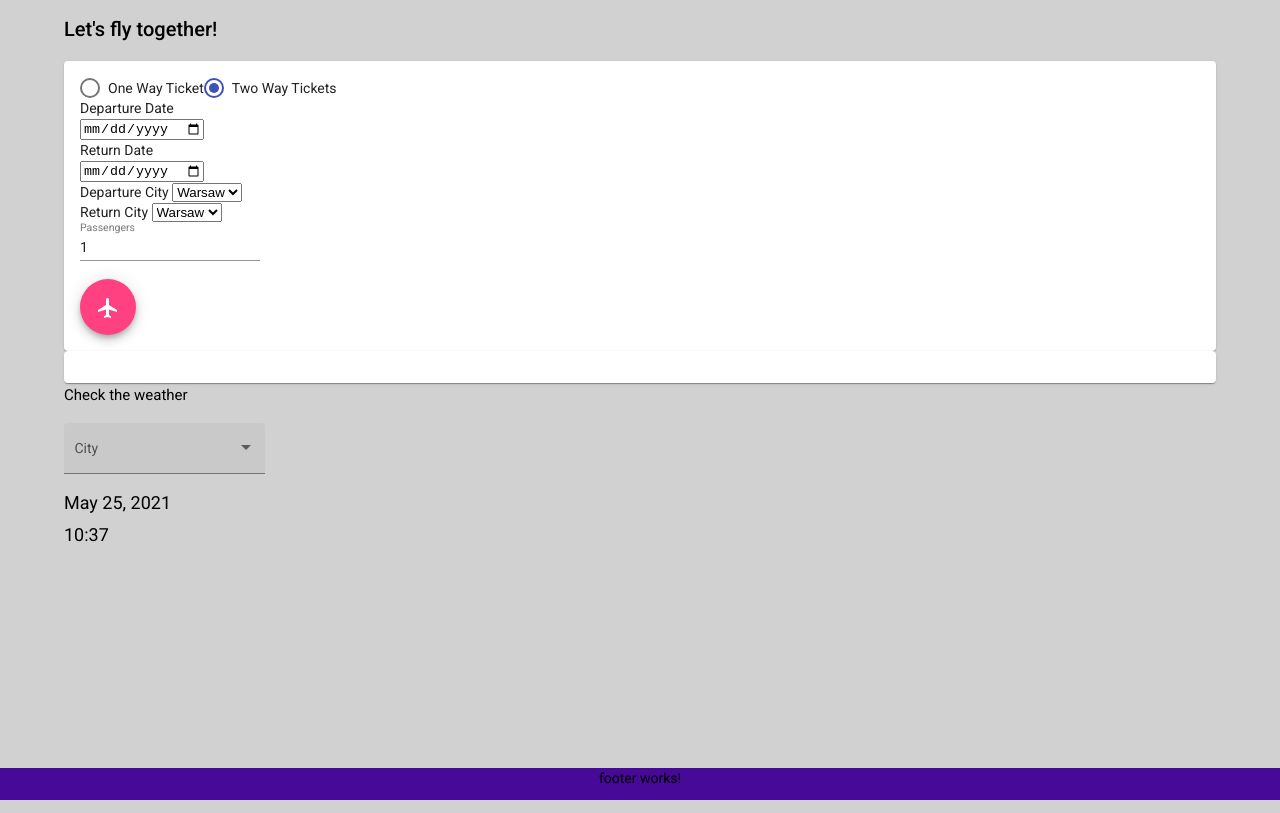
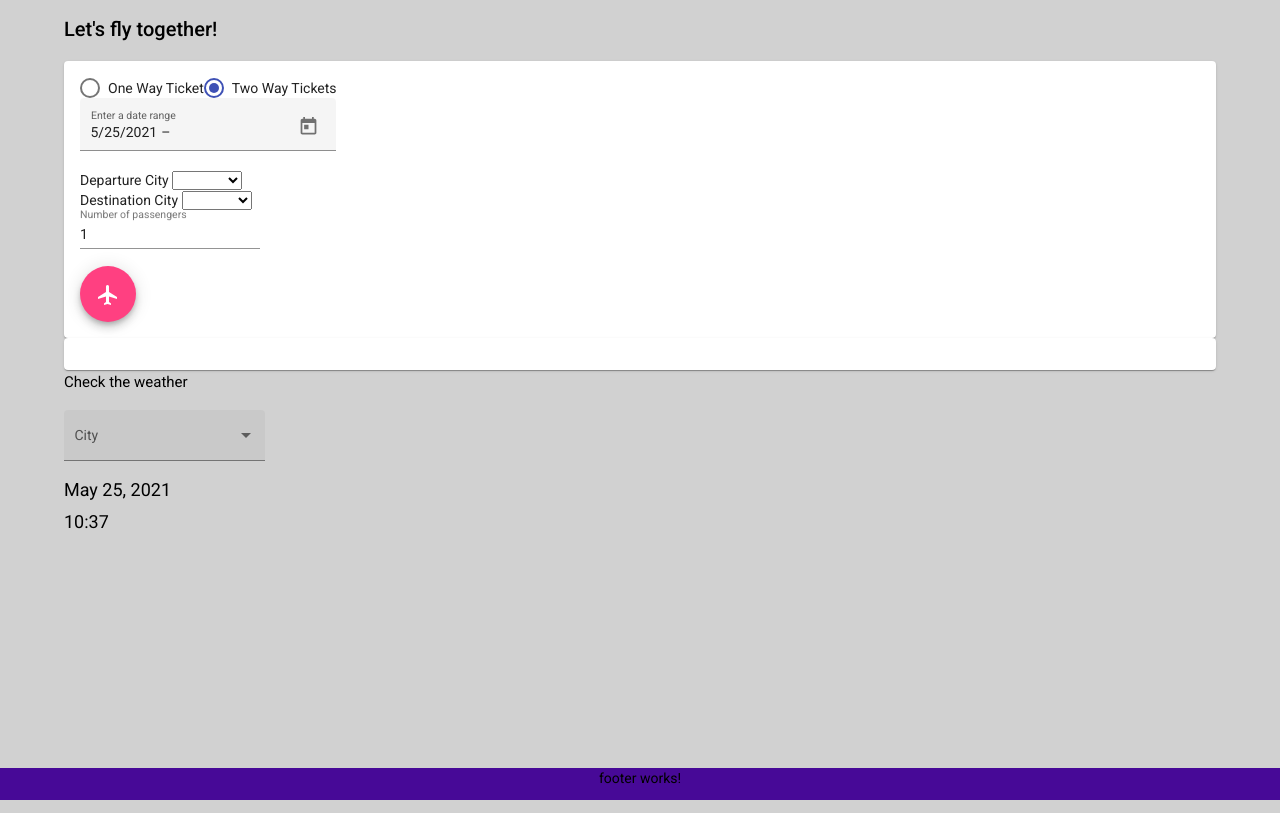
Before and after one commit to dariablaszczyk/angular-project-2021, an Angular app: page /home in a window 1280 px wide. Both pictures are taken after a click on the label "Two Way Tickets". Built offline with nearby package versions, Linux system fonts and the light colour scheme.

Commit message:
Material datepicker added

```diff
--- a/package.json
+++ b/package.json
@@ -21,6 +21,7 @@
     "@angular/platform-browser": "~11.1.1",
     "@angular/platform-browser-dynamic": "~11.1.1",
     "@angular/router": "~11.1.1",
+    "moment": "^2.29.1",
     "rxjs": "~6.6.0",
     "tslib": "^2.0.0",
     "zone.js": "~0.11.3"
--- a/src/app/app-routing.module.ts
+++ b/src/app/app-routing.module.ts
@@ -9,7 +9,7 @@ const routes: Routes = [
   { path: '', redirectTo: '/home', pathMatch: 'full' },
   { path: 'login', redirectTo: '/home', pathMatch: 'full'  },
   { path: 'home', component: HomeComponent },
-   { path: 'details', component: FlightDetailsComponent },
+  { path: 'details', component: FlightDetailsComponent },
   { path: 'summary', component: FlightSummaryComponent },
 ];
 
--- a/src/app/components/home/search/search.component.html
+++ b/src/app/components/home/search/search.component.html
@@ -8,36 +8,50 @@
          <mat-radio-button value="twoWays" (change)="checkIfOneWay($event)">Two Way Tickets</mat-radio-button>
        </mat-radio-group>
        <div *ngIf="isSingleTicket">
-         <label>Departure Date</label>
-         <div>
-          <input formControlName="departureDate" type="date" min="{{ today }}">
-         </div>
-       </div>
+        <mat-form-field appearance="fill">
+          <mat-label>Departure Date</mat-label>
+          <input matInput [matDatepicker]="picker" formControlName="departureDate" min="{{today|date:'dd-MM-yyyy'}}">
+          <mat-datepicker-toggle matSuffix [for]="picker"></mat-datepicker-toggle>
+          <mat-datepicker color="accent" #picker></mat-datepicker>
+        </mat-form-field>
+      </div>
        <div *ngIf="!isSingleTicket">
-         <label>Departure Date</label>
-         <div>
-          <input formControlName="departureDate" type="date" min="{{ today }}">
-         </div>
-         <label>Return Date</label>
-         <div>
-          <input formControlName="returnDate" type="date">
-         </div>
+        <mat-form-field appearance="fill">
+          <mat-label>Enter a date range</mat-label>
+          <mat-date-range-input [rangePicker]="rangePicker">
+            <input formControlName="departureDate" matStartDate placeholder="Start date" min="{{today|date:'dd-MM-yyyy'}}">
+            <input formControlName="returnDate" matEndDate placeholder="End date">
+          </mat-date-range-input>
+          <mat-datepicker-toggle matSuffix [for]="rangePicker"></mat-datepicker-toggle>
+          <mat-date-range-picker #rangePicker></mat-date-range-picker>
+        </mat-form-field>
+         <mat-error *ngIf="returnDate.errors?.required">
+          Both departure and return dates are required.
+        </mat-error>
       </div>
       <div>
         <label >Departure City </label>
         <select formControlName="originCity">
+        <option></option>
         <option *ngFor="let city of cities">{{city}}</option>
         </select>
+        <mat-error *ngIf="originCity.errors?.required && flightForm.touched">
+          Marking origin is required.
+        </mat-error>
       </div>
       <div>
-        <label >Return City </label>
+        <label >Destination City </label>
         <select formControlName="destinationCity">
+        <option></option>
         <option *ngFor="let city of cities">{{city}}</option>
         </select>
+        <mat-error *ngIf="destinationCity.errors?.required && flightForm.touched">
+          Destination place is required.
+        </mat-error>
       </div>
       <div>
         <mat-form-field >
-          <mat-label>Passengers</mat-label>
+          <mat-label>Number of passengers</mat-label>
           <input formControlName="passengers" matInput placeholder="1"  min="1" max="8" type="number">
         </mat-form-field>
       </div>
--- a/src/app/components/home/search/search.component.ts
+++ b/src/app/components/home/search/search.component.ts
@@ -1,7 +1,7 @@
 import { Component, OnInit } from '@angular/core';
-import { FormGroup, FormControl, Validators, FormBuilder } from '@angular/forms';
+import moment from 'moment'
+import { FormGroup, FormControl, Validators, FormBuilder, AbstractControl } from '@angular/forms';
 import { MatDialog } from '@angular/material/dialog'
-import { Router } from '@angular/router';
 import { LoginComponent } from '../../login/login.component';
 
 @Component({
@@ -14,16 +14,30 @@ export class SearchComponent implements OnInit {
   isSingleTicket: boolean = true;
   today: Date = new Date();
   cities = ["Warsaw", "Tokyo", "Miami"];
+  journey: AbstractControl;
+  departureDate: AbstractControl;
+  returnDate: AbstractControl;
+  originCity: AbstractControl;
+  destinationCity: AbstractControl;
+  passengers: AbstractControl;
+
 
   constructor(form: FormBuilder,public dialog: MatDialog) {
     this.flightForm = form.group({
-      journey: 'oneWay',
-      departureDate: this.today,
-      returnDate: '',
-      originCity: 'warsaw',
-      destinationCity: 'tokyo',
-      passengers: 1
-    })
+      'journey': 'oneWay',
+      'departureDate': this.today,
+      'returnDate': '',
+      'originCity': ['', Validators.required],
+      'destinationCity': ['', Validators.required],
+      'passengers': 1
+    });
+
+    this.journey = this.flightForm.controls['journey'];
+    this.departureDate = this.flightForm.controls['departureDate'];
+    this.returnDate = this.flightForm.controls['returnDate'];
+    this.originCity = this.flightForm.controls['originCity'];
+    this.destinationCity = this.flightForm.controls['destinationCity'];
+    this.passengers = this.flightForm.controls['passengers'];
   }
 
   checkIfOneWay(event: any) {
@@ -44,6 +58,4 @@ export class SearchComponent implements OnInit {
       width: '300px',
     })
   };
-
-
 }
```
Also changed, not shown: 1 other file (tests, documents, lock files or other folders).
